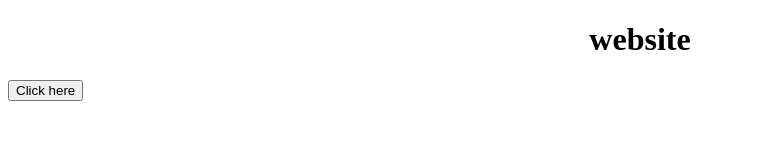
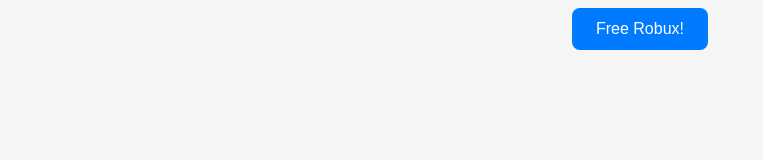
Before and after one commit to Shani1612/Free-Robux, a plain HTML site: page index.html in a window 1280 px wide. Shown: the whole page, without its empty margins (0-763 px from the left). Drawn offline with Linux system fonts and the light colour scheme.

Commit message:
Update index.html

```diff
--- a/index.html
+++ b/index.html
@@ -1,17 +1,42 @@
 <!doctype html>
 <html lang="he">
-<head><meta charset="utf-8"><meta name="viewport" content="width=device-width,initial-scale=1"><title> Free Robux!</title>
+<head>
+  <meta charset="utf-8">
+  <meta name="viewport" content="width=device-width,initial-scale=1">
+  <title>Free Robux!</title>
+  <style>
+    body {
+      text-align: center;
+      font-family: Arial, sans-serif;
+      background-color: #f5f5f5;
+    }
 
+    h1 {
+      color: black;
+      margin-top: 50px;
+    }
 
+    button {
+      background-color: #007bff;
+      color: white;
+      border: none;
+      padding: 12px 24px;
+      border-radius: 8px;
+      cursor: pointer;
+      font-size: 16px;
+      transition: background-color 0.3s ease;
+    }
 
+    button:hover {
+      background-color: #0056b3;
+    }
+  </style>
 </head>
 
 <body>
-    <h1 style="text-align-last: center; color: black ;"> website</h1>
-    <button onclick="window.location.href = 'https://upload.wikimedia.org/wikipedia/commons/thumb/c/c7/Robux_2019_Logo_gold.svg/500px-Robux_2019_Logo_gold.svg.png'">
-        Click here
-    </button>
 
-
+  <button onclick="window.location.href = 'https://upload.wikimedia.org/wikipedia/commons/thumb/c/c7/Robux_2019_Logo_gold.svg/500px-Robux_2019_Logo_gold.svg.png'">
+    Free Robux!
+  </button>
 </body>
 </html>
```
